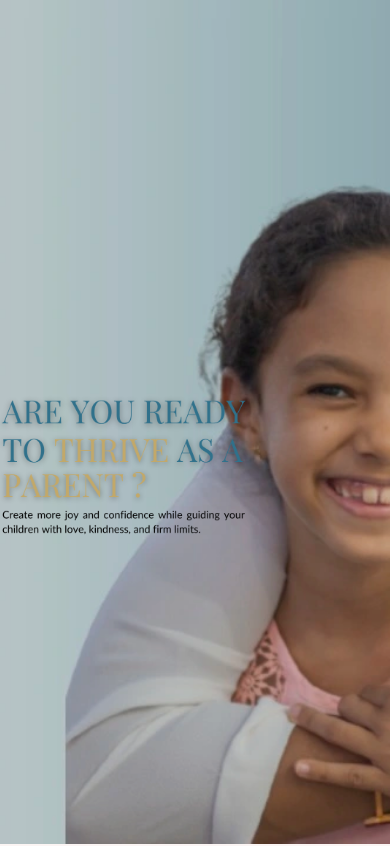
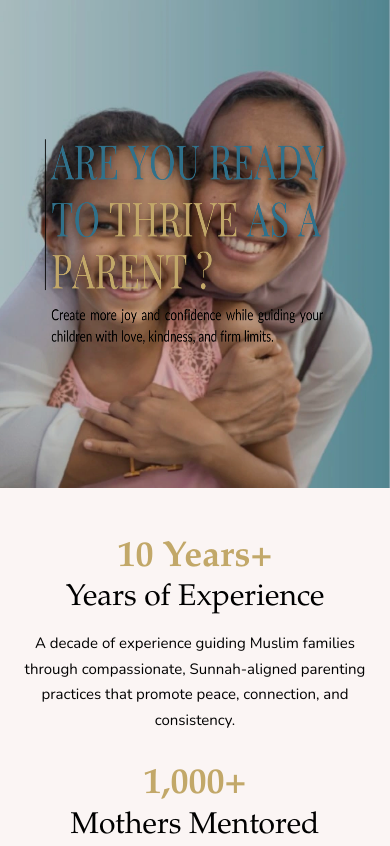
Before and after one commit to rahmamahdi02/amana-parenting, a React (Vite) app: page /membership in a window 390 px wide. Shown: the top 846 px of the page. Built offline with nearby package versions, Linux system fonts and the light colour scheme.

Commit message:
responsive hero

```diff
--- a/src/components/Hero.jsx
+++ b/src/components/Hero.jsx
@@ -5,33 +5,26 @@ export default function Hero() {
   return (
     <section
       id="hero"
-      className="relative min-h-screen flex items-center justify-center text-white"
+      className="relative w-full aspect-[4/5] md:aspect-[16/9] text-white overflow-hidden"
     >
-      {/* Background Image */}
+      {/* Background Image - object aligned right */}
       <img
-        className="absolute inset-0 w-full h-full object-cover -z-[2]"
+        className="absolute inset-0 w-full h-full object-cover object-right -z-[2]"
         src={heroBg}
-        alt=""
+        alt="Hero Background"
       />
+
       {/* Dark Overlay */}
-      <div className="absolute inset-0 bg-black/15 -z-[1]"></div>
+      <div className="absolute inset-0 bg-black/15 -z-[1]" />
 
-      {/* Centered Content */}
-      {/* <div className="w-[90vw] max-w-[800px] px-4 pt-[150px] pb-[60px]">
+      {/* Text Image - max height is 2/3 of the hero, centered left */}
+      <div className="absolute inset-0 flex items-center justify-start px-4 md:px-16">
         <img
           src={heroText}
           alt="Hero Text"
-          className="w-full h-auto mx-auto"
+          className="h-[59%] w-auto max-w-full"
         />
-      </div> */}
-      <div className="w-[90vw] max-w-[800px] px-4 pt-[150px] pb-[60px] ml-[-33.33%]">
-  <img
-    src={heroText}
-    alt="Hero Text"
-    className="w-full h-auto"
-  />
-</div>
-
+      </div>
     </section>
   );
 }
```
